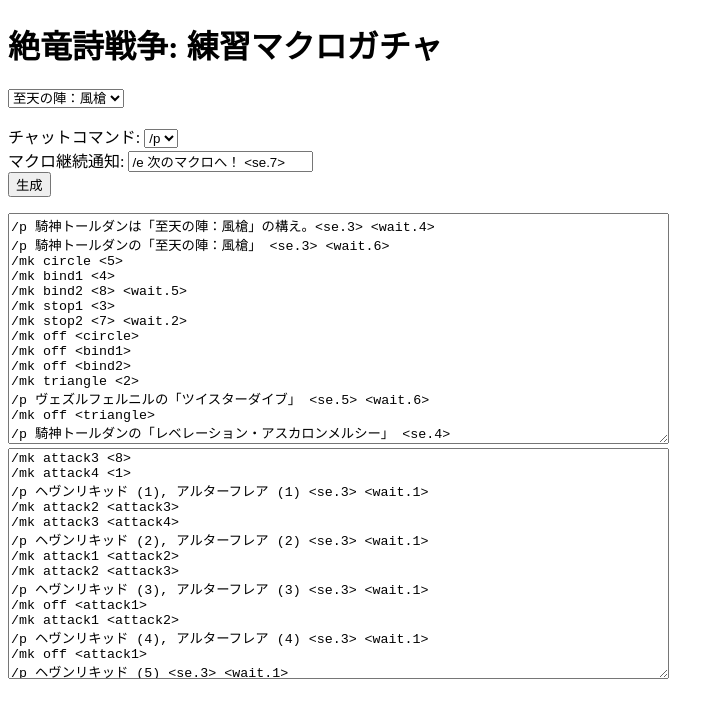
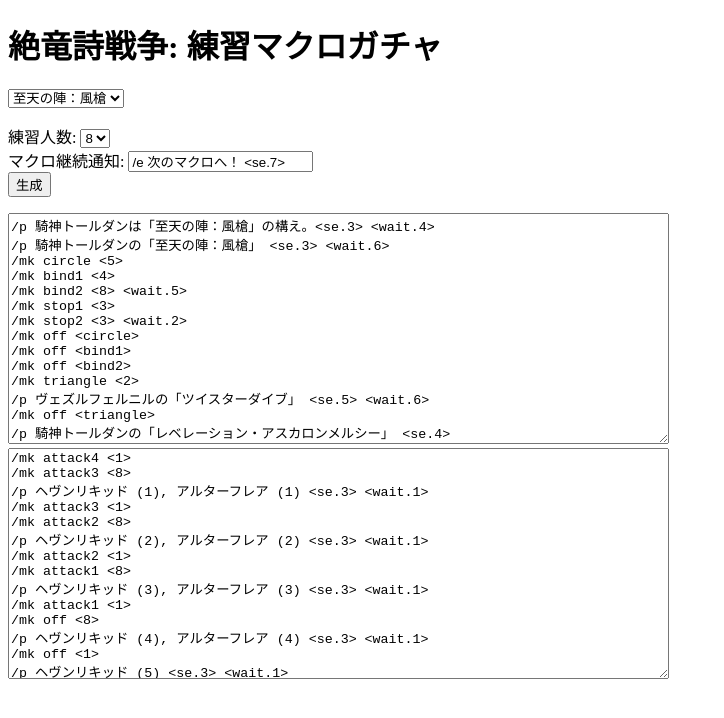
Before and after one commit to mfakane/dc1524y, a Preact app: page / in a window 1280 px wide. Shown: the top 718 px of the page, without its empty margins (0-724 px from the left). Built offline with nearby package versions, Linux system fonts and the light colour scheme.

Commit message:
練習人数を考慮したマクロを生成する
対象が存在しないとき wait 指定が飛ばされてしまうため、該当者がいないときはあらかじめ wait コマンドに置き換える

```diff
--- a/src/thordan2/woth.tsx
+++ b/src/thordan2/woth.tsx
@@ -1,25 +1,27 @@
 import { FunctionComponent } from "preact";
 import { useState } from "preact/hooks";
 import RandomBag from "@/randomBag.js";
-import Marker from "@/marker.js";
 
 type PrimaryTargetKind =
   | "skywardLeap"
-  | "spiralPierce"
+  | "spiralPierce1"
+  | "spiralPierce2"
   | "cauterize"
   | undefined;
 type SecondaryTargetKind =
   | "altarFlare"
   | "liquidHeaven"
-  | "thunderStruck"
+  | "thunderStruck1"
+  | "thunderStruck2"
   | undefined;
 type TargetKind = PrimaryTargetKind | SecondaryTargetKind;
 
-const generate = (prefix: string, continuation: string) => {
+const generate = (playerCount: number, continuation: string) => {
+  const prefix = playerCount === 1 ? "/e " : "/p ";
   const primaryBag = new RandomBag<PrimaryTargetKind>([
     "skywardLeap",
-    "spiralPierce",
-    "spiralPierce",
+    "spiralPierce1",
+    "spiralPierce2",
     "cauterize",
     undefined,
     undefined,
@@ -28,7 +30,8 @@ const generate = (prefix: string, continuation: string) => {
   ]);
   const players = [...Array(8)].map((_, i) => {
     return {
-      noun: `<${i + 1}>`,
+      index: i,
+      pronoun: `<${i + 1}>`,
       primaryTarget: primaryBag.pop(),
       secondaryTarget: undefined as SecondaryTargetKind,
     };
@@ -41,85 +44,78 @@ const generate = (prefix: string, continuation: string) => {
   RandomBag.selectMany(
     2,
     players.filter((x) => !x.secondaryTarget)
-  ).forEach((x) => (x.secondaryTarget = "thunderStruck"));
+  ).forEach(
+    (x, i) =>
+      (x.secondaryTarget = i === 0 ? "thunderStruck1" : "thunderStruck2")
+  );
 
-  const markerMap: [TargetKind, Marker][] = [
-    ["skywardLeap", "circle"],
-    ["spiralPierce", "bind1"],
-    ["spiralPierce", "bind2"],
-    ["cauterize", "triangle"],
-    ["liquidHeaven", "attack4"],
-    ["altarFlare", "attack3"],
-    ["thunderStruck", "stop1"],
-    ["thunderStruck", "stop2"],
-  ];
-  const getMarker = (kind: TargetKind): Marker => {
-    const index = markerMap.findIndex((x) => x[0] === kind);
-    if (index === -1) return "off";
-
-    const marker = markerMap[index][1];
-    markerMap.splice(index, 1);
-    return marker;
+  const playerTarget = (
+    kind: TargetKind,
+    text: (pronoun: string) => string,
+    whenNotPresent?: string
+  ) => {
+    const player = players.find(
+      (x) => x.primaryTarget === kind || x.secondaryTarget === kind
+    );
+    return player && player.index < playerCount
+      ? text(player.pronoun)
+      : whenNotPresent ?? "";
   };
-  const playersByMarker = new Map<Marker, string>();
-  for (const player of players) {
-    if (player.primaryTarget)
-      playersByMarker.set(getMarker(player.primaryTarget), player.noun);
-    if (player.secondaryTarget)
-      playersByMarker.set(getMarker(player.secondaryTarget), player.noun);
-  }
 
   return [
-    `
-${prefix}騎神トールダンは「至天の陣：風槍」の構え。<se.3> <wait.4>
+    `${prefix}騎神トールダンは「至天の陣：風槍」の構え。<se.3> <wait.4>
 ${prefix}騎神トールダンの「至天の陣：風槍」 <se.3> <wait.6>
-/mk circle ${playersByMarker.get("circle")}
-/mk bind1 ${playersByMarker.get("bind1")}
-/mk bind2 ${playersByMarker.get("bind2")} <wait.5>
-/mk stop1 ${playersByMarker.get("stop1")}
-/mk stop2 ${playersByMarker.get("stop2")} <wait.2>
+${playerTarget("skywardLeap", (x) => `/mk circle ${x}`)}
+${playerTarget("spiralPierce1", (x) => `/mk bind1 ${x}`)}
+${playerTarget("spiralPierce2", (x) => `/mk bind2 ${x} <wait.5>`, "/wait 5")}
+${playerTarget("thunderStruck1", (x) => `/mk stop1 ${x}`)}
+${playerTarget("thunderStruck1", (x) => `/mk stop2 ${x} <wait.2>`, "/wait 2")}
 /mk off <circle>
 /mk off <bind1>
 /mk off <bind2>
-/mk triangle ${playersByMarker.get("triangle")}
+${playerTarget("cauterize", (x) => `/mk triangle ${x}`)}
 ${prefix}ヴェズルフェルニルの「ツイスターダイブ」 <se.5> <wait.6>
 /mk off <triangle>
 ${prefix}騎神トールダンの「レベレーション・アスカロンメルシー」 <se.4>
-${continuation}
-`.trim(),
-    `
-/mk attack3 ${playersByMarker.get("attack3")}
-/mk attack4 ${playersByMarker.get("attack4")}
+${continuation}`,
+    `${playerTarget("liquidHeaven", (x) => `/mk attack4 ${x}`)}
+${playerTarget("altarFlare", (x) => `/mk attack3 ${x}`)}
 ${prefix}ヘヴンリキッド (1), アルターフレア (1) <se.3> <wait.1>
-/mk attack2 <attack3>
-/mk attack3 <attack4>
+${playerTarget("liquidHeaven", (x) => `/mk attack3 ${x}`)}
+${playerTarget("altarFlare", (x) => `/mk attack2 ${x}`)}
 ${prefix}ヘヴンリキッド (2), アルターフレア (2) <se.3> <wait.1>
-/mk attack1 <attack2>
-/mk attack2 <attack3>
+${playerTarget("liquidHeaven", (x) => `/mk attack2 ${x}`)}
+${playerTarget("altarFlare", (x) => `/mk attack1 ${x}`)}
 ${prefix}ヘヴンリキッド (3), アルターフレア (3) <se.3> <wait.1>
-/mk off <attack1>
-/mk attack1 <attack2>
+${playerTarget("liquidHeaven", (x) => `/mk attack1 ${x}`)}
+${playerTarget("altarFlare", (x) => `/mk off ${x}`)}
 ${prefix}ヘヴンリキッド (4), アルターフレア (4) <se.3> <wait.1>
-/mk off <attack1>
+${playerTarget("liquidHeaven", (x) => `/mk off ${x}`)}
 ${prefix}ヘヴンリキッド (5) <se.3> <wait.1>
-${prefix}聖騎士グリノーの「エンプティディメンション」 <se.4>`.trim(),
+${prefix}聖騎士グリノーの「エンプティディメンション」 <se.4>`,
   ];
 };
 
 const WrathOfTheHeavens: FunctionComponent = () => {
-  const [prefix, setPrefix] = useState("/p ");
+  const [playerCount, setPlayerCount] = useState(8);
   const [continuation, setContinuation] = useState("/e 次のマクロへ！ <se.7>");
-  const [text, setText] = useState(generate(prefix, continuation));
+  const [text, setText] = useState(generate(playerCount, continuation));
   return (
     <form onSubmit={(e) => e.preventDefault()}>
       <p>
-        チャットコマンド:{" "}
+        練習人数:{" "}
         <select
-          value={prefix}
-          onChange={(e) => setPrefix(e.currentTarget.value)}
+          value={playerCount}
+          onChange={(e) => setPlayerCount(parseInt(e.currentTarget.value))}
         >
-          <option value="/p ">/p </option>
-          <option value="/e ">/e </option>
+          <option value={8}>8</option>
+          <option value={7}>7</option>
+          <option value={6}>6</option>
+          <option value={5}>5</option>
+          <option value={4}>4</option>
+          <option value={3}>3</option>
+          <option value={2}>2</option>
+          <option value={1}>1</option>
         </select>
         <br />
         マクロ継続通知:{" "}
@@ -129,17 +125,18 @@ const WrathOfTheHeavens: FunctionComponent = () => {
           onChange={(e) => setContinuation(e.currentTarget.value)}
         />
         <br />
-        <button onClick={() => setText(generate(prefix, continuation))}>
+        <button onClick={() => setText(generate(playerCount, continuation))}>
           生成
         </button>
       </p>
-      <textarea readonly rows={15} cols={80}>
-        {text[0]}
-      </textarea>
-      <br />
-      <textarea readonly rows={15} cols={80}>
-        {text[1]}
-      </textarea>
+      {text.map((x) => (
+        <>
+          <textarea readonly rows={15} cols={80}>
+            {x}
+          </textarea>
+          <br />
+        </>
+      ))}
     </form>
   );
 };
```
Also changed, not shown: 3 other files (tests, documents, lock files or other folders).
